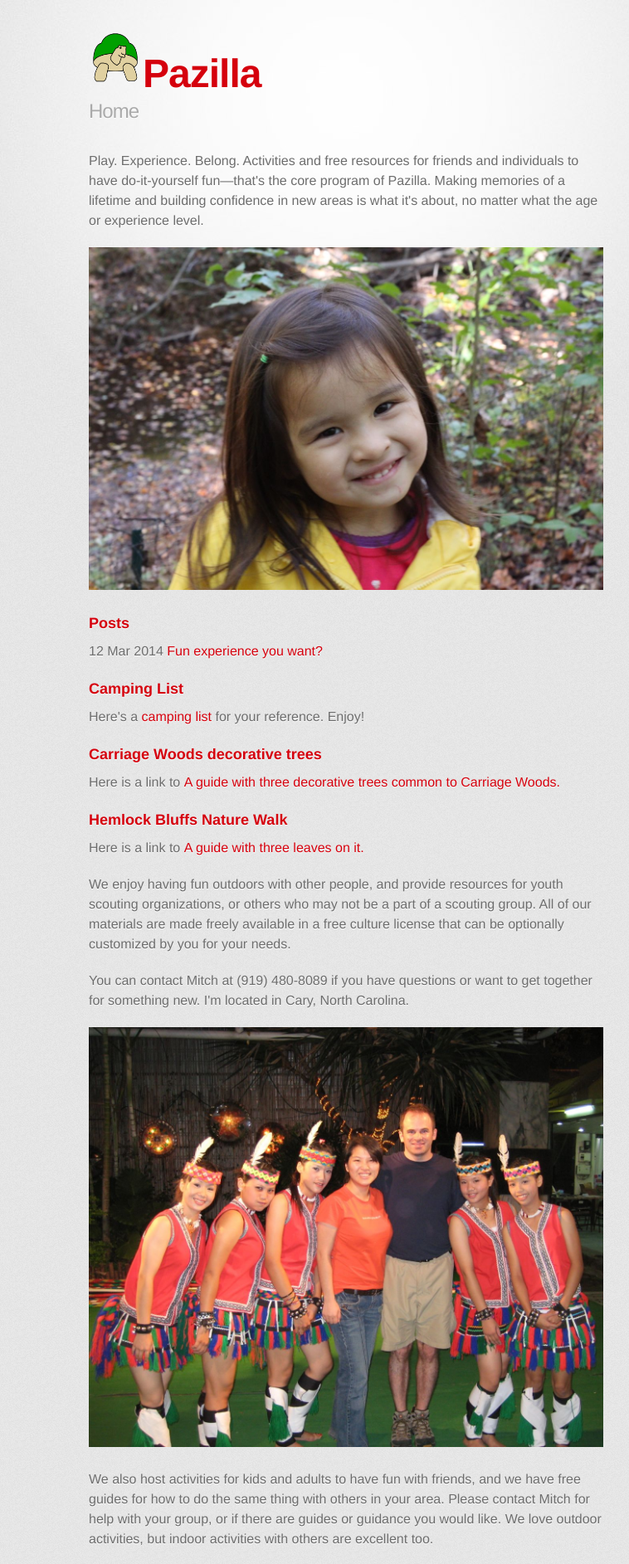
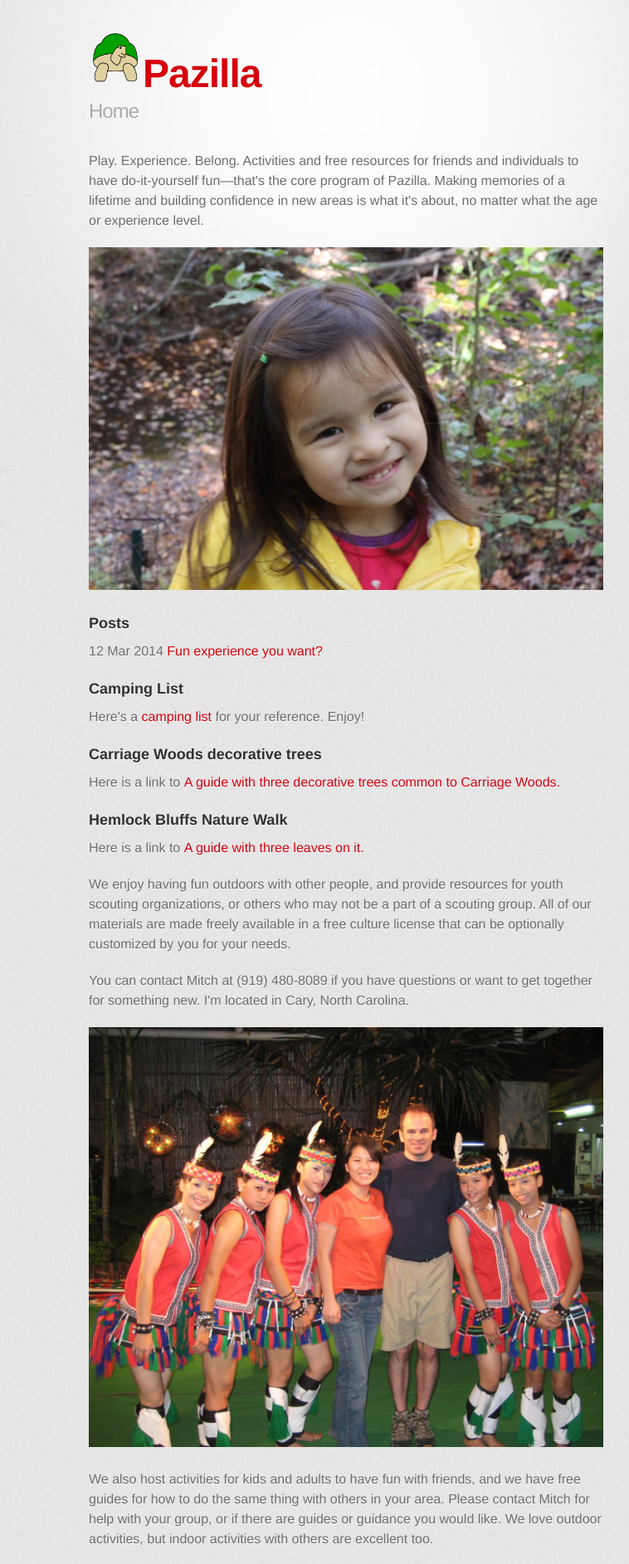
Before and after one commit to pazilla/pazilla.github.io, a Jekyll site: the page built from index.html, in a window 1280 px wide. Shown: the top 1885 px of the page at 83% size, without its empty margins (223-981 px from the left). Built offline with Jekyll 4.4.1, drawn with Linux system fonts in a browser that asks for light colours; some web fonts are replaced.

Commit message:
Update stylesheet.css

```diff
--- a/stylesheets/stylesheet.css
+++ b/stylesheets/stylesheet.css
@@ -257,7 +257,7 @@ h2 {
 }
 
 h3 {
-  color: #d5000d;
+  color: #303030;
   font-size: 18px;
   font-weight: bold;
   margin-bottom: 8px;
```
